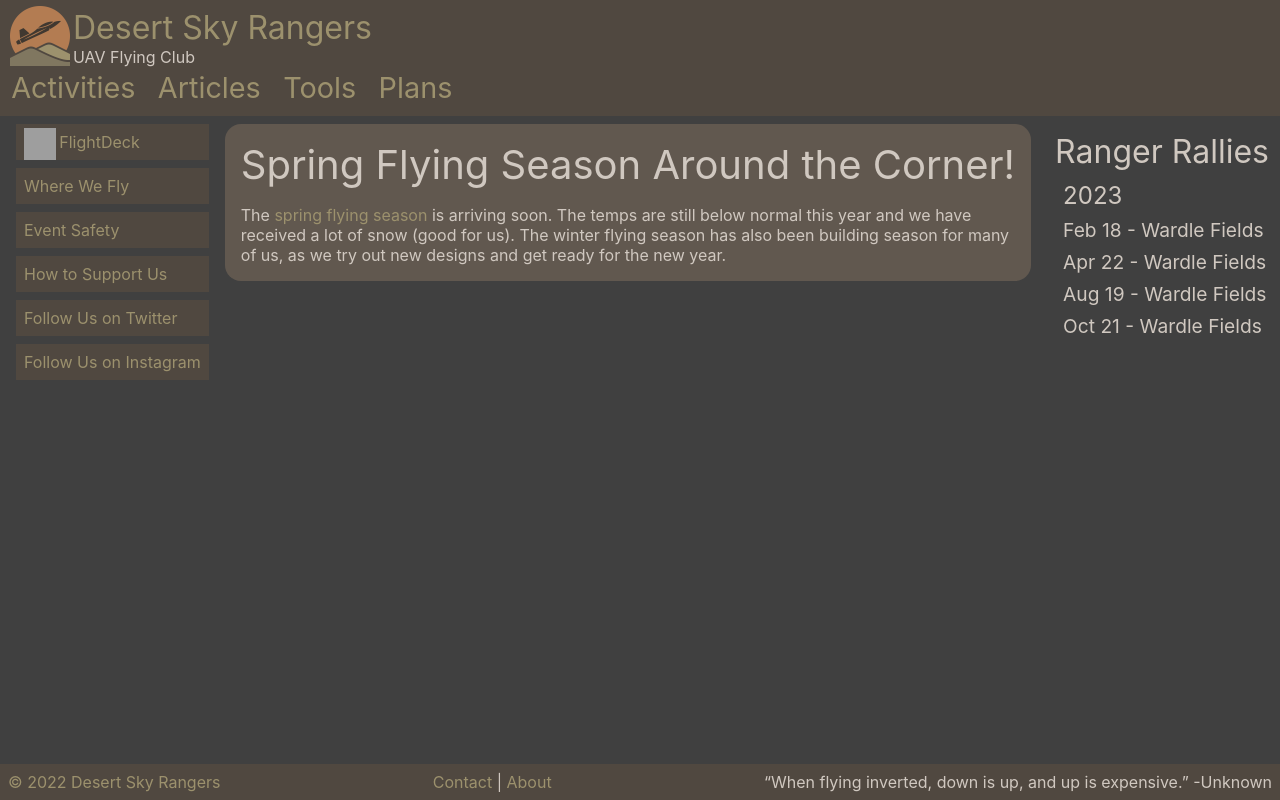
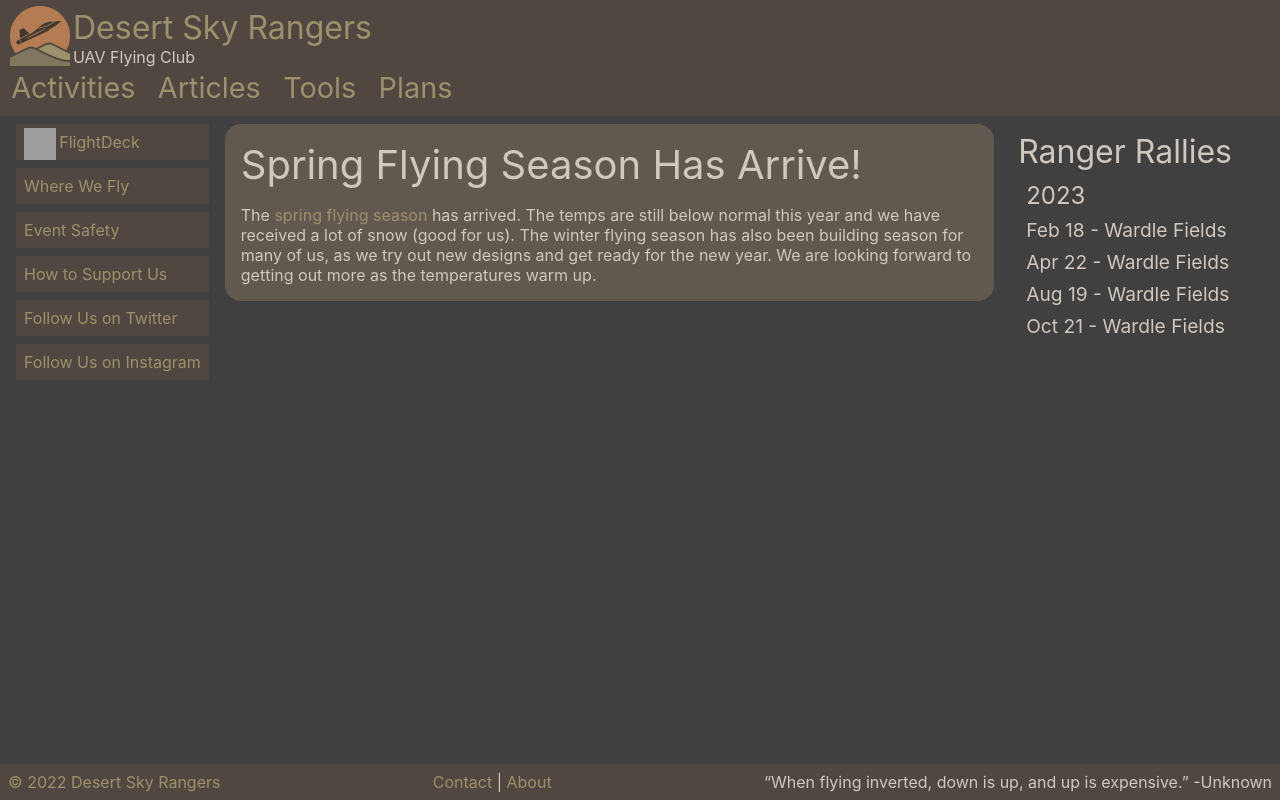
Before and after one commit to desertskyrangers/www.desertskyrangers.org, a React (Create React App) app: page / in a window 1280 px wide. Built offline with nearby package versions, Linux system fonts and the light colour scheme; grey boxes are pictures that could not be loaded.

Commit message:
Update activities

```diff
--- a/src/Home.js
+++ b/src/Home.js
@@ -54,13 +54,14 @@ export default class Home extends React.Component {
 						{/*</div>*/}
 
 						<div className='announcement'>
-							<h2>{Icons.TAKEOFF} Spring Flying Season Around the Corner!</h2>
+							<h2>{Icons.TAKEOFF} Spring Flying Season Has Arrive!</h2>
 							<p>
-								The <a href="articles/northern-utah-flying-season-2021-01">spring flying season</a> is
-								arriving soon. The temps are still below normal this year and
+								The <a href="articles/northern-utah-flying-season-2021-01">spring flying season</a> has
+								arrived. The temps are still below normal this year and
 								we have received a lot of snow (good for us). The winter flying
 								season has also been building season for many of us, as we try
-								out new designs and get ready for the new year.
+								out new designs and get ready for the new year. We are looking
+								forward to getting out more as the temperatures warm up.
 							</p>
 						</div>
 
```
